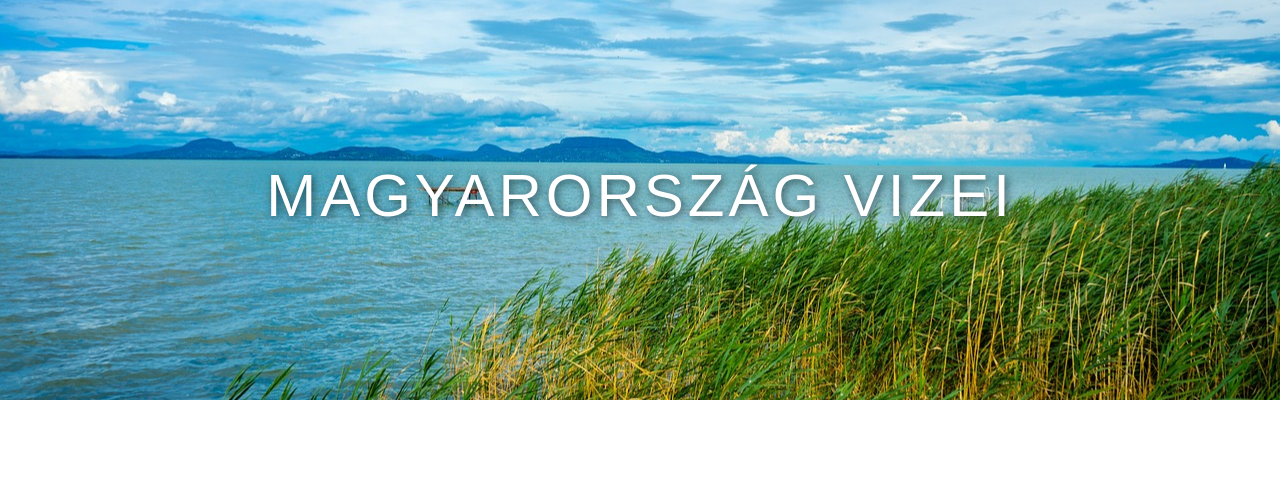
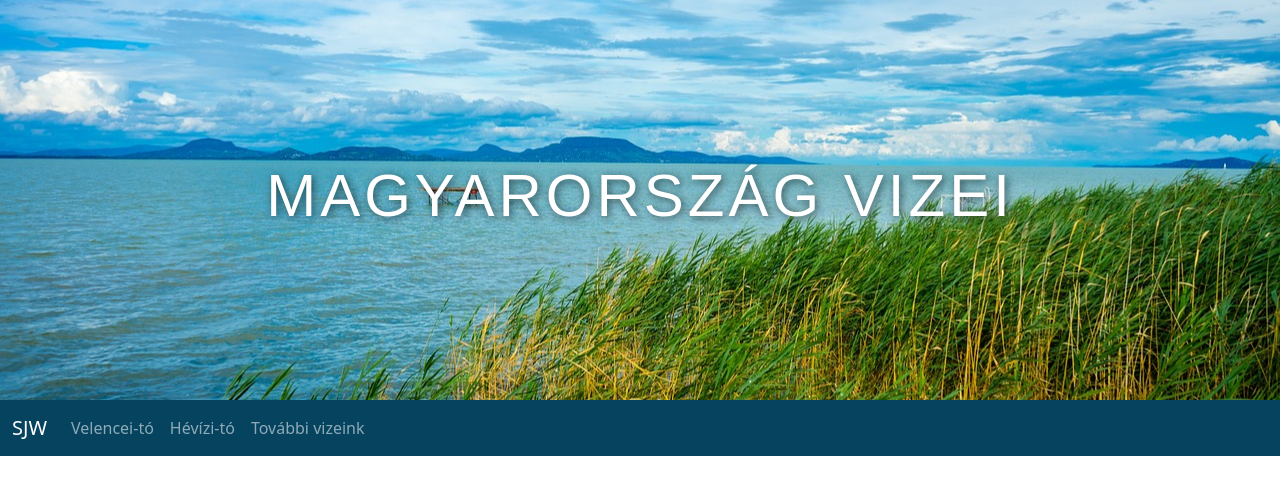
Before and after one commit to hrvthDev/skills-2024, a plain HTML site: page index.html in a window 1280 px wide. Drawn offline with nearby package versions, Linux system fonts and the light colour scheme; a web font is replaced by a local one.

Commit message:
4. feladat: Navbar komponens implementálása, elérési útvonalok megadása,  háttér, active pszudeo osztály  érték adása.

```diff
--- a/css/stylesheet.css
+++ b/css/stylesheet.css
@@ -6,12 +6,11 @@
     box-sizing: border-box;
 }
 
+
 header {
-
     display: flex;
     justify-content: center;
     align-items: center;
-
     height: 400px;
     background-image: url('../img/balaton_bg.jpg');
     background-size: cover;
@@ -26,3 +25,15 @@
     letter-spacing: 4px;
     text-shadow: 2px 2px 8px rgba(0,0,0,0.6);
 }
+
+
+#navbar-bg{
+    background-color: #06435f;
+}
+
+.navbar .nav-link:active {
+    background-color: #1283b9;
+    opacity: 0.8;
+    border-radius: 4px;
+    padding: 6px 12px;
+}
--- a/index.html
+++ b/index.html
@@ -16,6 +16,29 @@
       <h1>MAGYARORSZÁG VIZEI</h1>
     </header>
 
+
+   <nav class="navbar navbar-expand-lg navbar-dark" id="navbar-bg">
+  <div class="container-fluid">
+    <a class="navbar-brand" href="./index.html">SJW</a>
+    <button class="navbar-toggler" type="button" data-bs-toggle="collapse" data-bs-target="#navbarNav" aria-controls="navbarNav" aria-expanded="false" aria-label="Toggle navigation">
+      <span class="navbar-toggler-icon"></span>
+    </button>
+    <div class="collapse navbar-collapse" id="navbarNav">
+      <ul class="navbar-nav">
+        <li class="nav-item">
+          <a class="nav-link " aria-current="page" href="#velencei">Velencei-tó</a>
+        </li>
+        <li class="nav-item">
+          <a class="nav-link" href="#hévízi">Hévízi-tó</a>
+        </li>
+        <li class="nav-item">
+          <a class="nav-link" href="#további">További vizeink</a>
+        </li>
+      </ul>
+    </div>
+  </div>
+</nav>
+
     <script src="https://cdn.jsdelivr.net/npm/bootstrap@5.3.8/dist/js/bootstrap.bundle.min.js"></script>
     <script src="./js/script.js"></script>
   </body>
```
